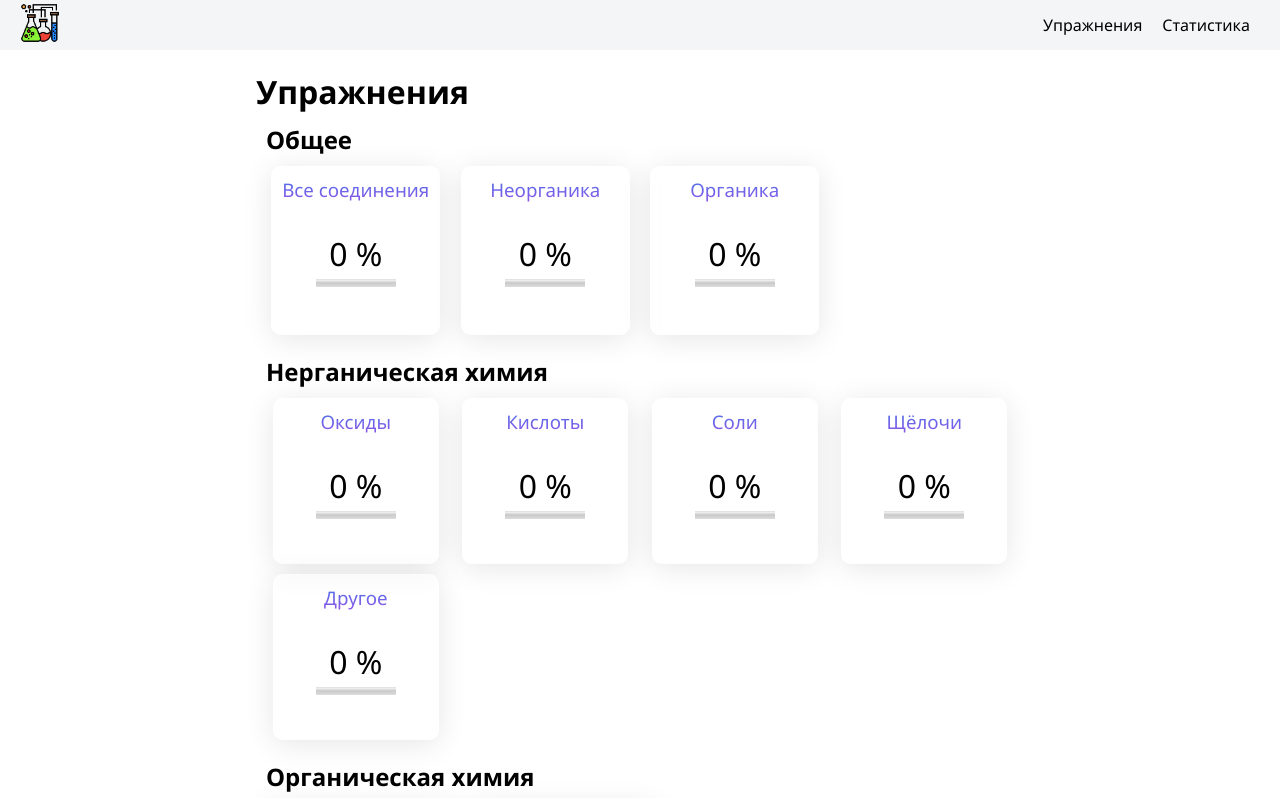
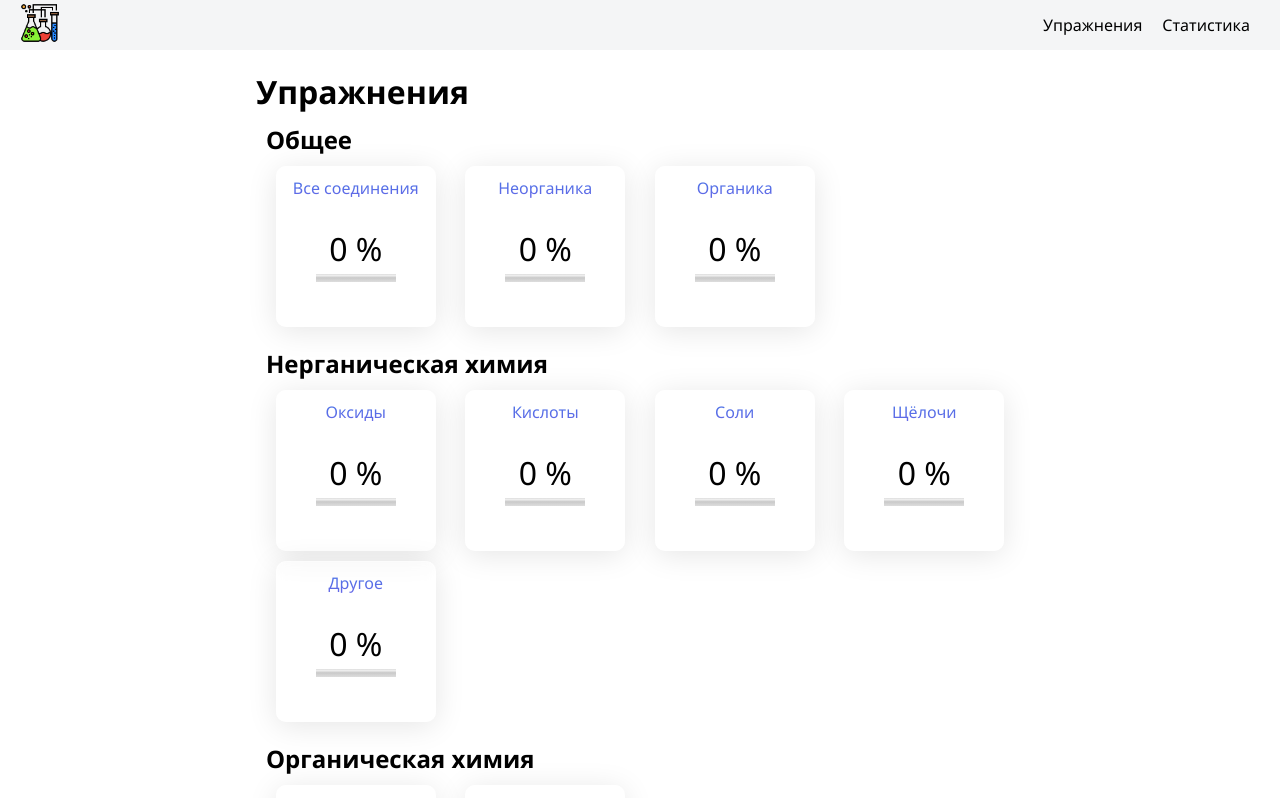
Before and after one commit to shelepuginivan/trivial-chemistry-trainer, a React (Vite) app: page /exercises in a window 1280 px wide. Shown: the top 798 px of the page. Built offline with nearby package versions, Linux system fonts and the light colour scheme.

Commit message:
Adapted styles to long exercise names

```diff
--- a/src/ui/ExerciseCard/exerciseCard.module.sass
+++ b/src/ui/ExerciseCard/exerciseCard.module.sass
@@ -7,6 +7,7 @@
 	color: black
 	border-radius: 10px
 	padding: 10px
+	max-width: 160px
 
 	&[data-completed=true]
 		outline: 1.5px solid green
@@ -15,15 +16,17 @@
 		@extend .gradientFont
 		display: inline-block
 		width: 100%
+		min-height: 50px
 		text-align: center
 		font-weight: normal
+		font-size: medium
 
 .progressbarWrapper
 	display: flex
 	flex-direction: column
 	align-items: center
 	justify-content: center
-	padding: 30px
+	padding: 0 30px 30px 30px
 
 	progress
 		width: 100%
```
